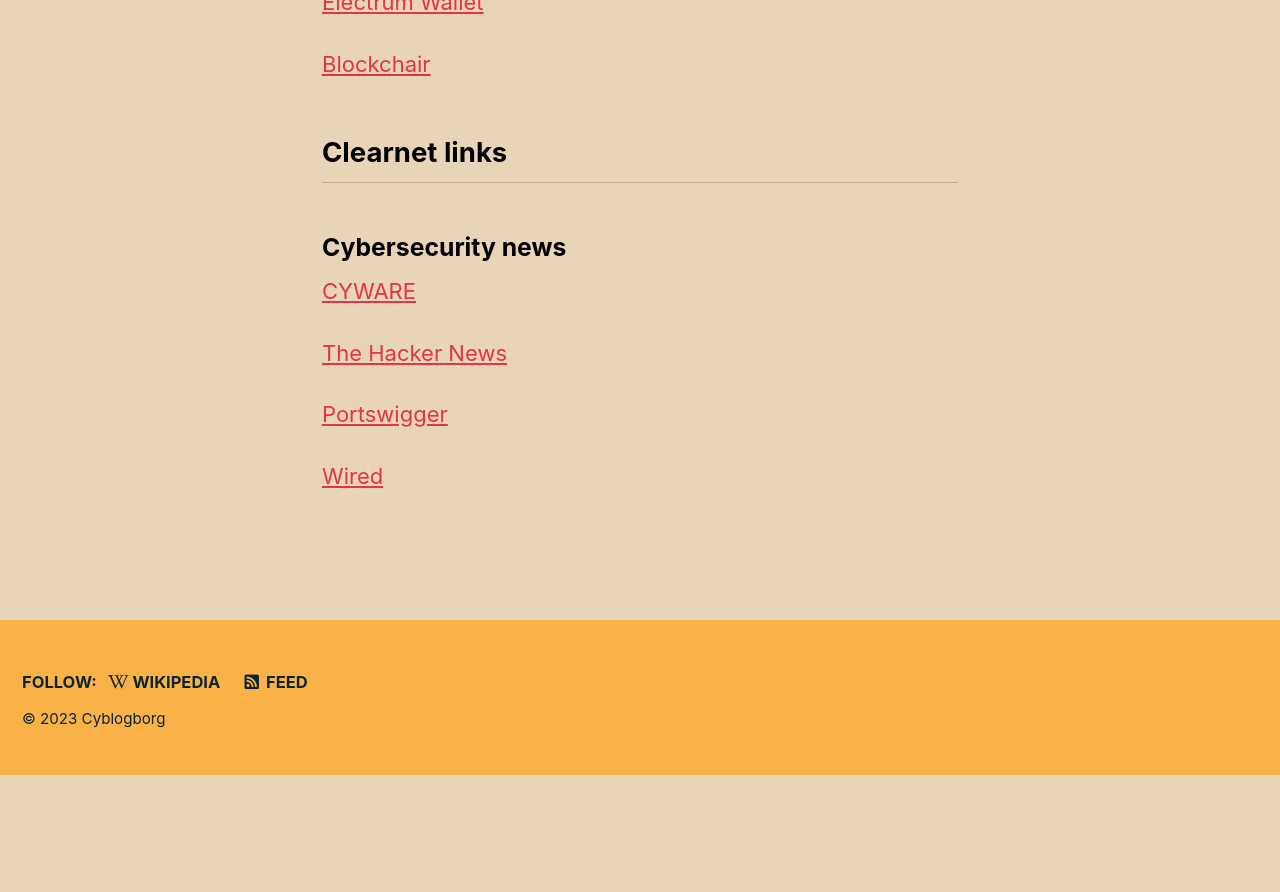
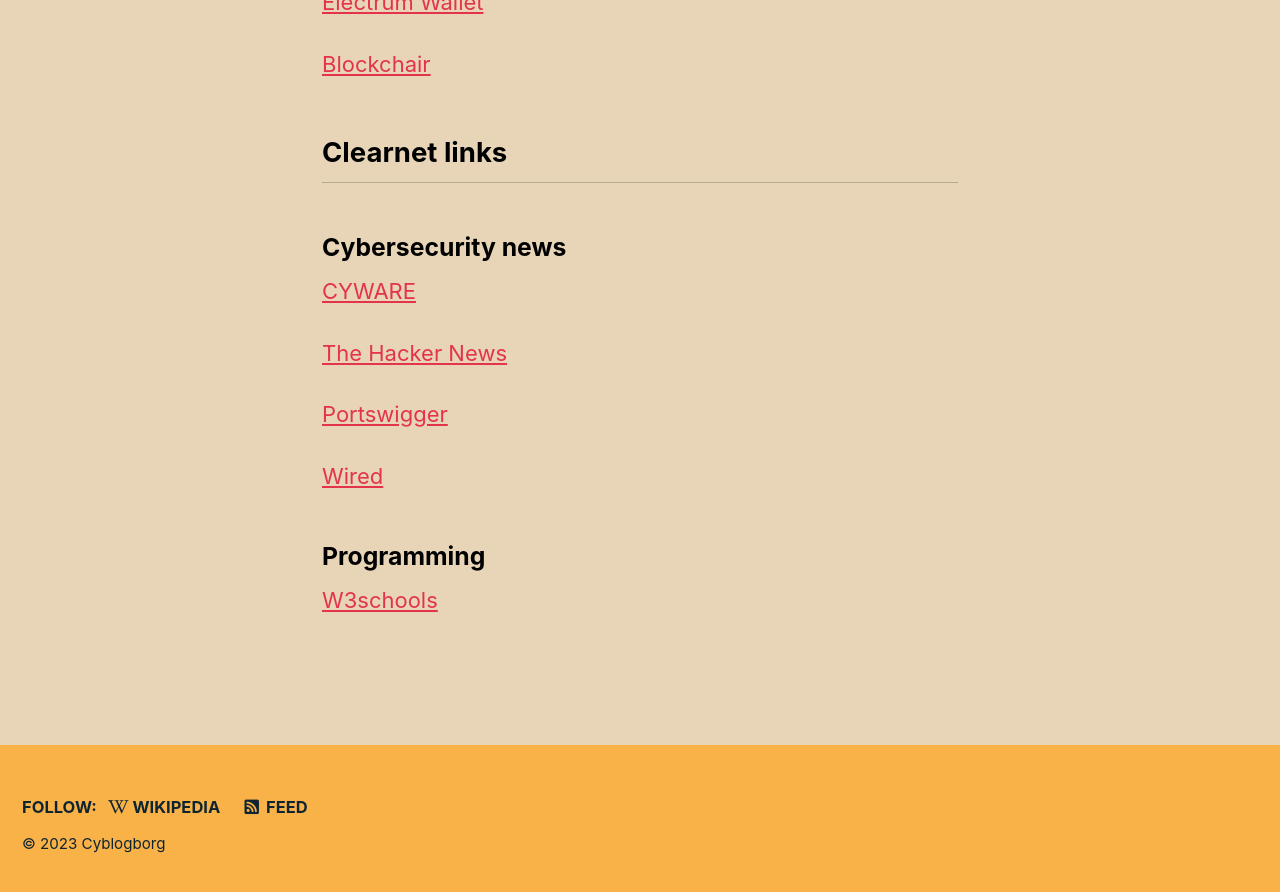
Before and after one commit to jekylldarkdev/mywebsite, a Jekyll site: the page built from links.md, in a window 1280 px wide and 900 px high, scrolled down 1644 px. Shown: the top 892 px of the window. Built offline with Jekyll 4.4.1, drawn with Linux system fonts in a browser that asks for light colours; cached includes are drawn as plain includes; our own code applies the rules of GitHub Pages for plain Markdown files; before the commit the page ends 2419 px from its top, so only the background shows below that.

Commit message:
Update links.md

```diff
--- a/links.md
+++ b/links.md
@@ -63,3 +63,7 @@
 [Portswigger](https://portswigger.net/daily-swig/hacking-news/){:target="_blank"}{:rel="noopener"}
 
 [Wired](https://www.wired.com/tag/hacking/){:target="_blank"}{:rel="noopener"}
+
+### Programming
+
+[W3schools](https://www.w3schools.com/){:target="_blank"}{:rel="noopener"}
```
